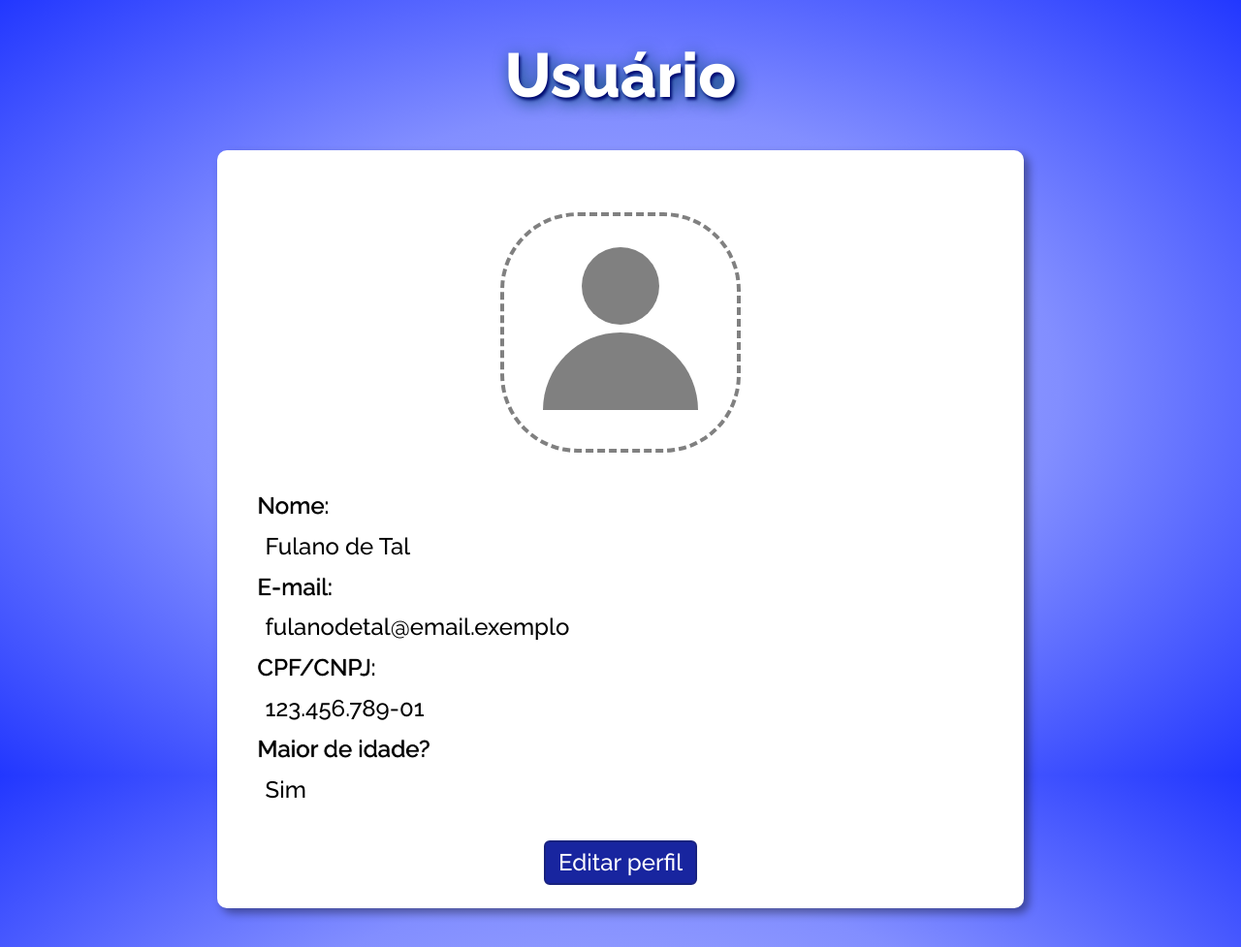
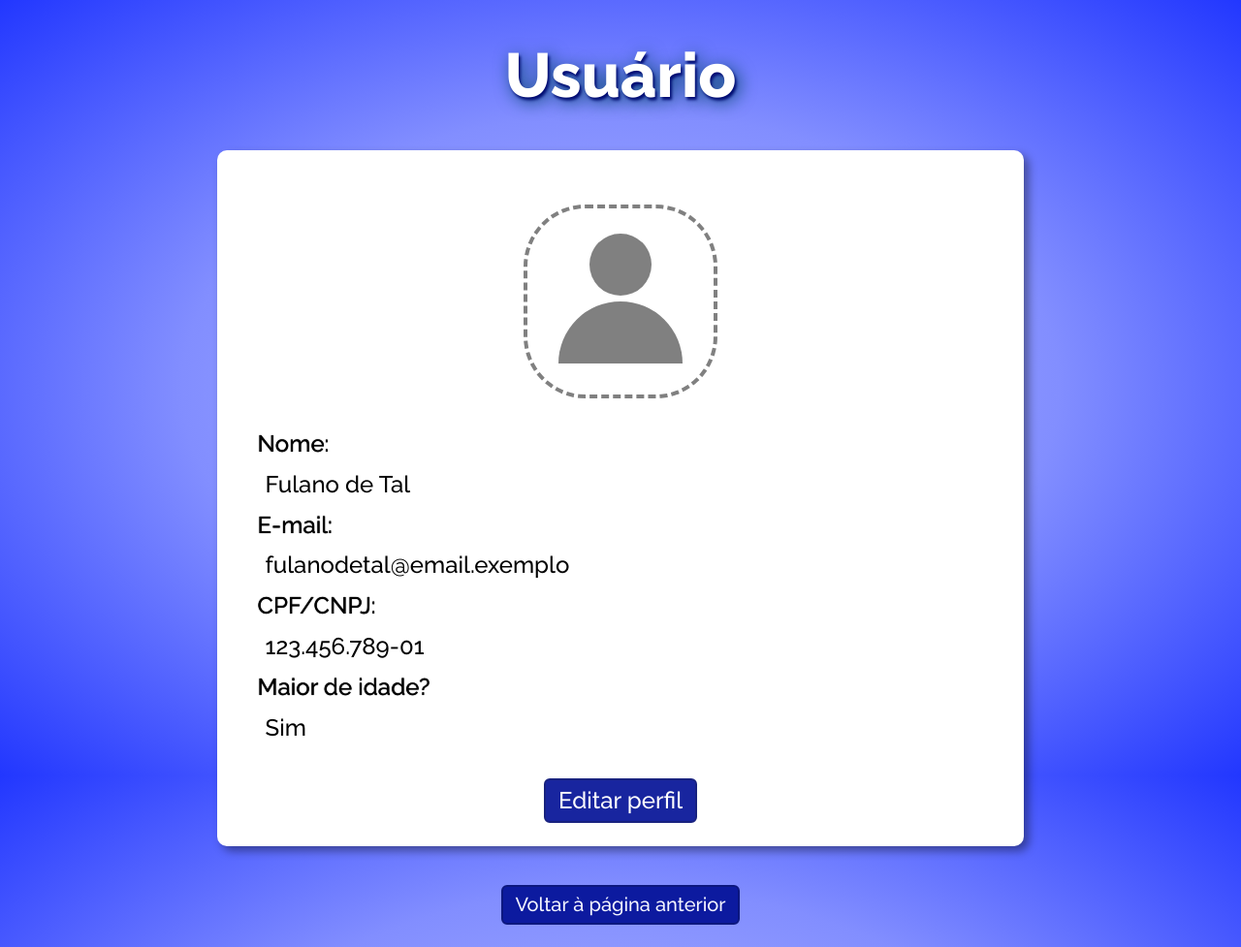
Before and after one commit to williamaug/combo-sorteios, a PHP site: page /usuario.html in a window 1280 px wide. Shown: the top 977 px of the page at 97% size. Run offline with PHP 8.4, Linux system fonts and the light colour scheme.

Commit message:
Update usuariosty.css

```diff
--- a/usuariosty.css
+++ b/usuariosty.css
@@ -59,7 +59,7 @@
 
         #icone {
             overflow: hidden;
-            font-size: min(5vw, 5vh);
+            font-size: min(4vw, 4vh);
             margin: 1em auto;
             border: 4px dashed gray;
             border-radius: 2em;
```
